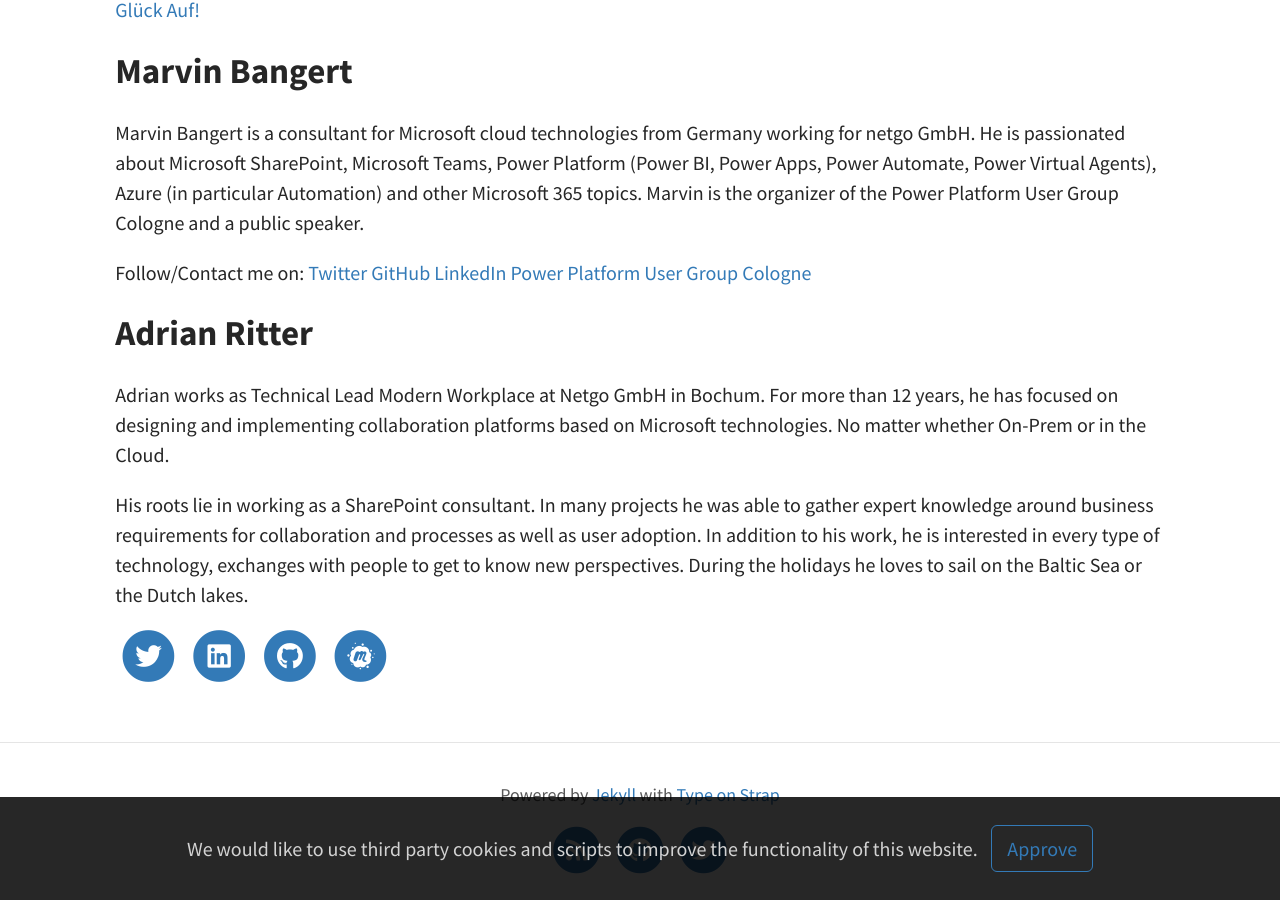
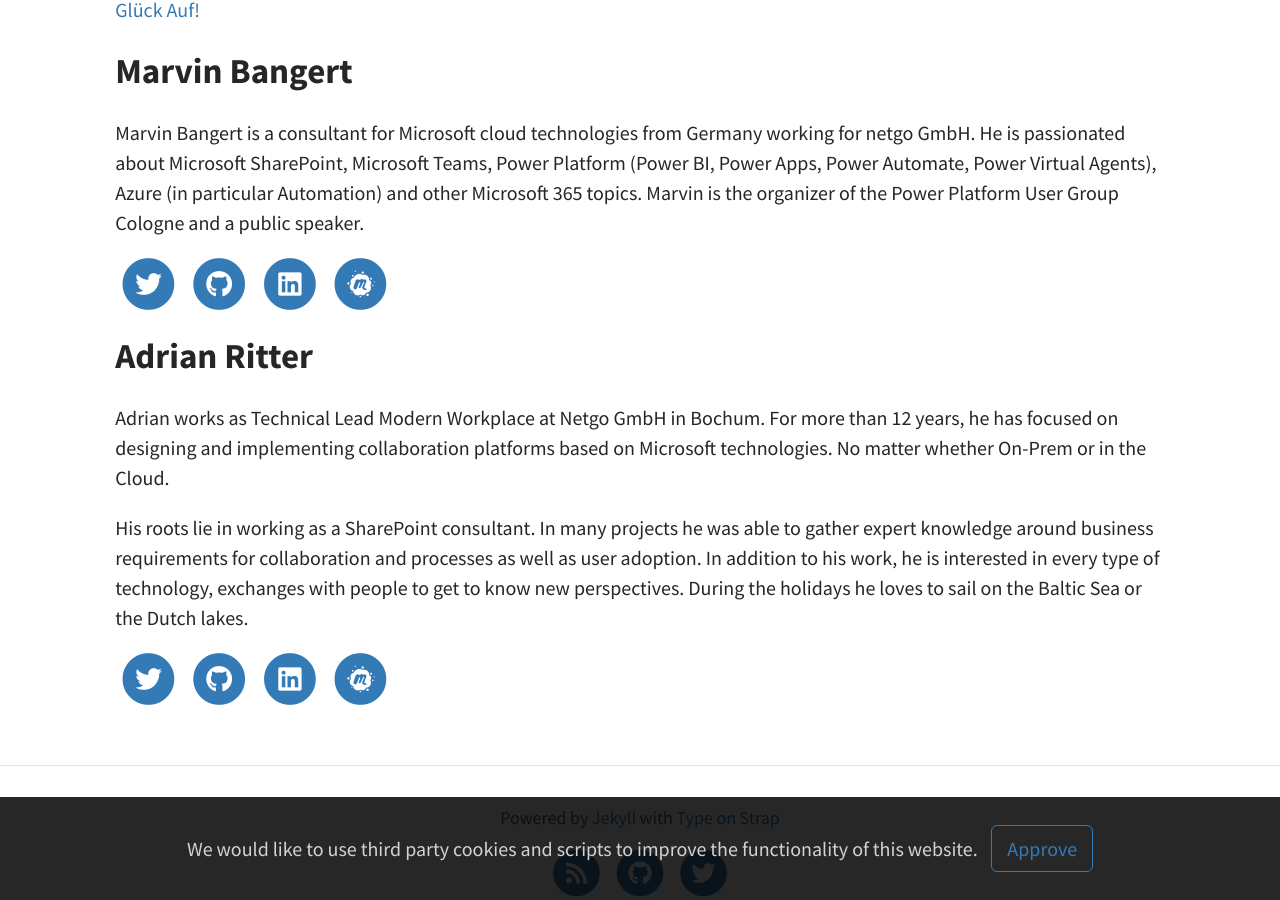
Before and after one commit to Cloud-Kumpel/CloudKumpel, a Jekyll site: the page built from pages/about.md, in a window 1280 px wide and 900 px high, scrolled down 679 px. Built offline with Jekyll 4.4.1, drawn with Linux system fonts in a browser that asks for light colours.

Commit message:
added social links for Marvin

```diff
--- a/pages/about.md
+++ b/pages/about.md
@@ -18,11 +18,44 @@
 ## Marvin Bangert
 Marvin Bangert is a consultant for Microsoft cloud technologies from Germany working for netgo GmbH. He is passionated about Microsoft SharePoint, Microsoft Teams, Power Platform (Power BI, Power Apps, Power Automate, Power Virtual Agents), Azure (in particular Automation) and other Microsoft 365 topics. Marvin is the organizer of the Power Platform User Group Cologne and a public speaker.
 
-Follow/Contact me on:
-[Twitter](https://twitter.com/marvinbangert){:target="_blank"}
-[GitHub](https://github.com/MarvinBangert){:target="_blank"}
-[LinkedIn](https://www.linkedin.com/in/marvin-bangert/){:target="_blank"}
-[Power Platform User Group Cologne](https://www.meetup.com/de-DE/Cologne-Flow-PowerApps-Meetup/){:target="_blank"}
+{% assign brand = 'twitter' %}
+{% assign icon = "fab fa-" | append: brand %}
+<a href="https://twitter.com/marvinbangert"
+    title="{{ site.data.language.str_follow_on }} {{ brand | remove: '-' | capitalize }}"
+    target="_blank"
+    rel="me">
+    <span class="fa-stack fa-lg">
+      <i class="fas fa-circle fa-stack-2x"></i>
+      <i class="{{ icon }} fa-stack-1x fa-inverse"></i>
+    </span>
+</a>{% assign brand = 'github' %} {% assign icon = "fab fa-" | append: brand %}
+<a href="https://github.com/MarvinBangert"
+    title="{{ site.data.language.str_follow_on }} {{ brand | remove: '-' | capitalize }}"
+    target="_blank"
+    rel="me">
+    <span class="fa-stack fa-lg">
+      <i class="fas fa-circle fa-stack-2x"></i>
+      <i class="{{ icon }} fa-stack-1x fa-inverse"></i>
+    </span>
+</a>{% assign brand = 'linkedin' %} {% assign icon = "fab fa-" | append: brand %}
+<a href="https://www.linkedin.com/in/marvin-bangert"
+    title="{{ site.data.language.str_follow_on }} {{ brand | remove: '-' | capitalize }}"
+    target="_blank"
+    rel="me">
+    <span class="fa-stack fa-lg">
+      <i class="fas fa-circle fa-stack-2x"></i>
+      <i class="{{ icon }} fa-stack-1x fa-inverse"></i>
+    </span>
+</a>{% assign brand = 'meetup' %}{% assign icon = "fab fa-" | append: brand %}
+<a href="https://www.meetup.com/de-DE/Cologne-Flow-PowerApps-Meetup"
+    title="Power Platform User Group Cologne"
+    target="_blank"
+    rel="me">
+    <span class="fa-stack fa-lg">
+      <i class="fas fa-circle fa-stack-2x"></i>
+      <i class="{{ icon }} fa-stack-1x fa-inverse"></i>
+    </span>
+</a>
 
 ## Adrian Ritter
 Adrian works as Technical Lead Modern Workplace at Netgo GmbH in Bochum. For more than 12 years, he has focused on designing and implementing collaboration platforms based on Microsoft technologies. No matter whether On-Prem or in the Cloud.
@@ -39,8 +72,8 @@
       <i class="fas fa-circle fa-stack-2x"></i>
       <i class="{{ icon }} fa-stack-1x fa-inverse"></i>
     </span>
-</a>{% assign brand = 'linkedin' %} {% assign icon = "fab fa-" | append: brand %}
-<a href="https://www.linkedin.com/in/adrianritter"
+</a>{% assign brand = 'github' %} {% assign icon = "fab fa-" | append: brand %}
+<a href="https://github.com/get-adr"
     title="{{ site.data.language.str_follow_on }} {{ brand | remove: '-' | capitalize }}"
     target="_blank"
     rel="me">
@@ -48,8 +81,8 @@
       <i class="fas fa-circle fa-stack-2x"></i>
       <i class="{{ icon }} fa-stack-1x fa-inverse"></i>
     </span>
-</a>{% assign brand = 'github' %} {% assign icon = "fab fa-" | append: brand %}
-<a href="https://github.com/get-adr"
+</a>{% assign brand = 'linkedin' %} {% assign icon = "fab fa-" | append: brand %}
+<a href="https://www.linkedin.com/in/adrianritter"
     title="{{ site.data.language.str_follow_on }} {{ brand | remove: '-' | capitalize }}"
     target="_blank"
     rel="me">
```
